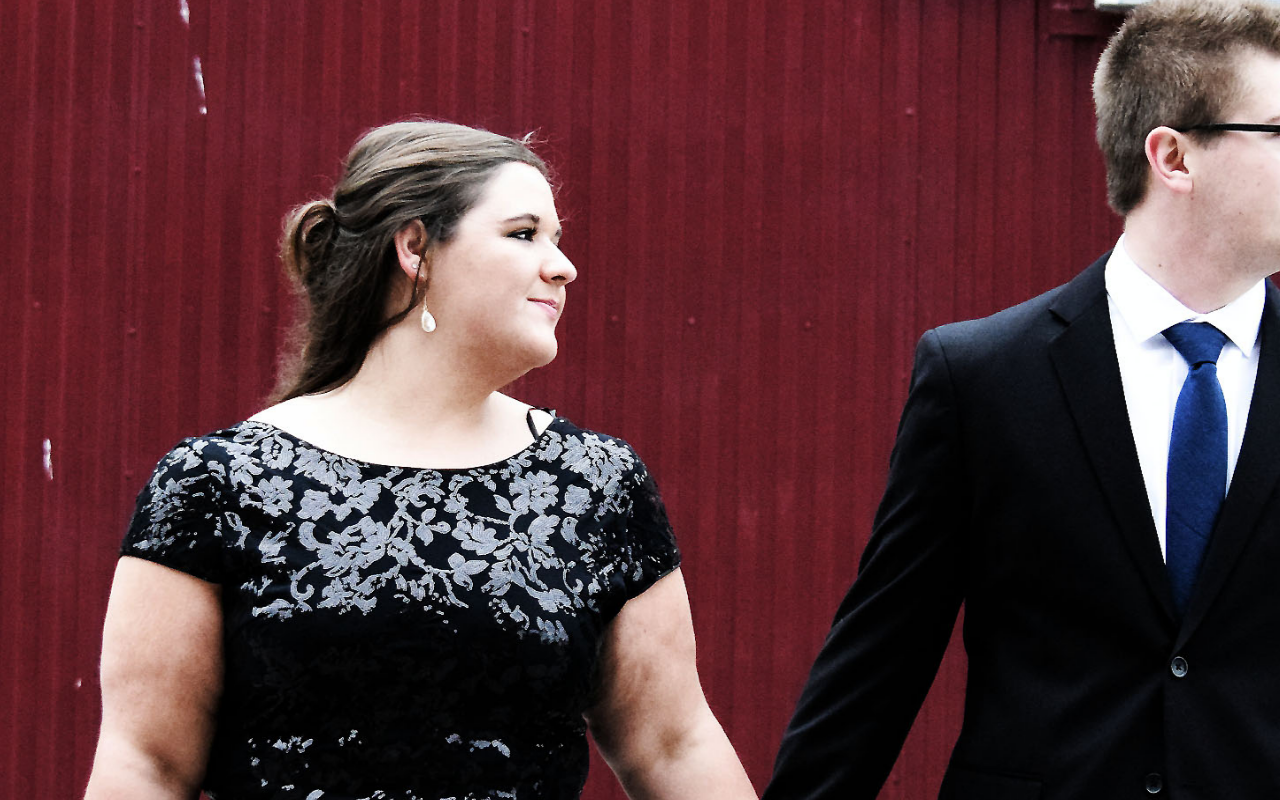
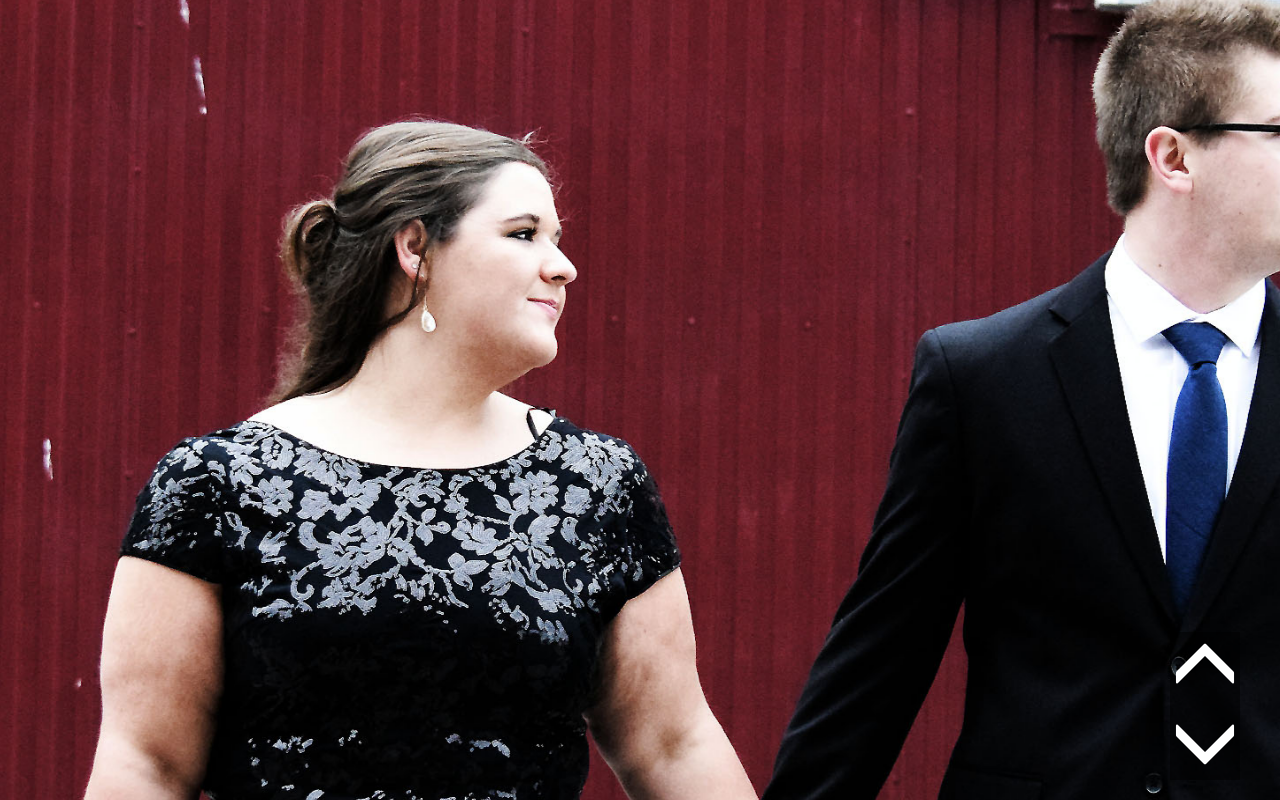
Before and after one commit to jevenson/joshandamara, an Angular app: page / in a window 1280 px wide. Built offline with nearby package versions, Linux system fonts and the light colour scheme.

Commit message:
scroll nav icon placement

```diff
--- a/src/app/app.component.html
+++ b/src/app/app.component.html
@@ -15,3 +15,11 @@
         <div class="title">S I X</div>
     </parallax-group>
 </parallax-list>
+<div class="scroll-nav-container">
+    <div id="scroll-up-btn">
+        <span class="glyphicon glyphicon-menu-up" aria-hidden="true"></span>
+    </div>
+    <div id="scroll-down-btn">
+        <span class="glyphicon glyphicon-menu-down" aria-hidden="true"></span>
+    </div>
+</div>
--- a/src/app/app.component.less
+++ b/src/app/app.component.less
@@ -11,3 +11,15 @@
     -webkit-text-stroke-color: black;
     font-weight: bolder;
 }
+
+.scroll-nav-container {
+    position: absolute;
+    bottom: 20px;
+    right: 40px;
+    background-color: rgba(0, 0, 0, 0.5);
+
+    .glyphicon {
+        color: white;
+        font-size: 70px;
+    }
+}
```
